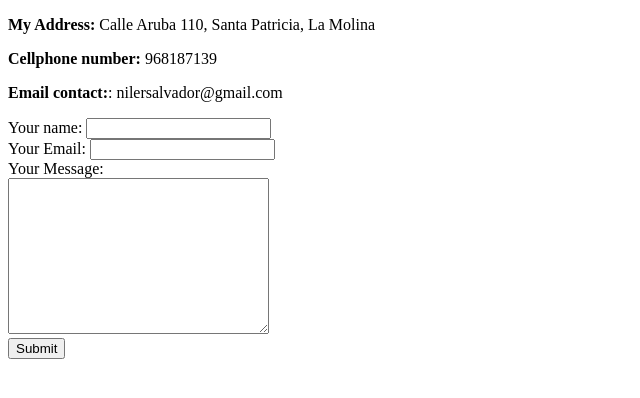
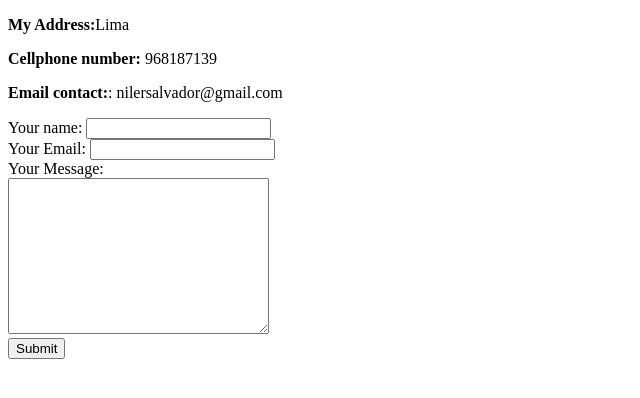
Before and after one commit to Nller/CV_HTML_BASIC, a plain HTML site: page contact_me.html in a window 1280 px wide. Shown: the whole page, without its empty margins (0-640 px from the left). Drawn offline with Linux system fonts and the light colour scheme.

Commit message:
Update contact_me.html

```diff
--- a/contact_me.html
+++ b/contact_me.html
@@ -5,7 +5,7 @@
     <title>My Contact</title>
   </head>
   <body>
-    <p><b>My Address:</b> Calle Aruba 110, Santa Patricia, La Molina</p>
+    <p><b>My Address:</b>Lima</p>
     <p><b>Cellphone number:</b> 968187139</p>
     <p><b>Email contact:</b>:</b> nilersalvador@gmail.com</p>
 
```
